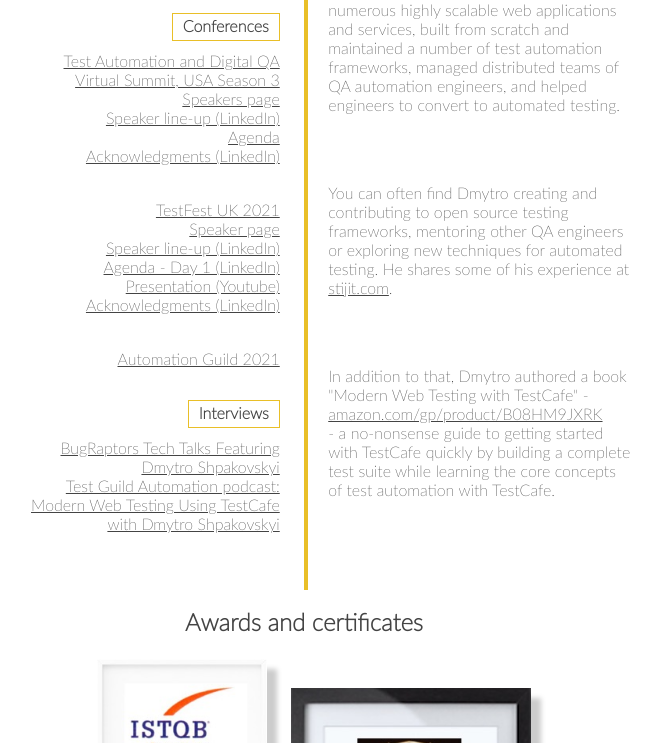
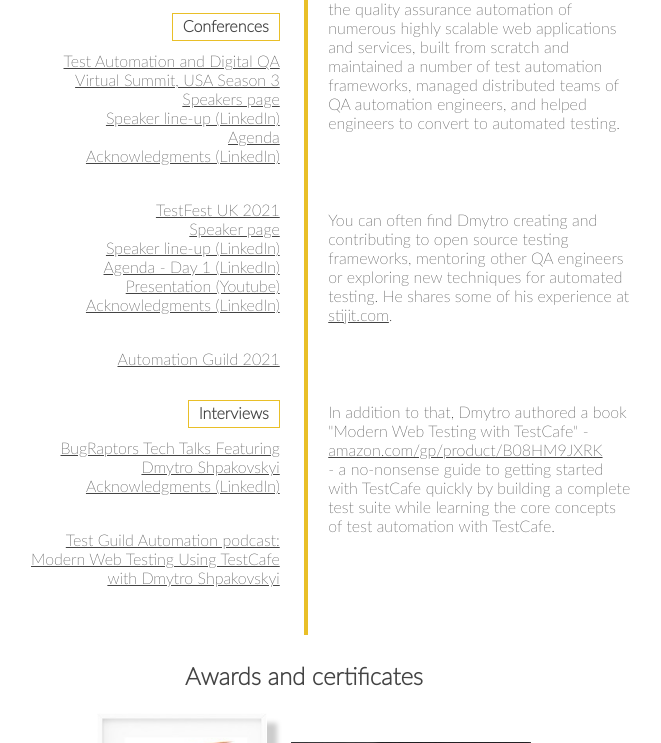
Before and after one commit to Marketionist/marketionist.github.io, a plain HTML site: page index.html in a window 1280 px wide. Shown: the part 551-1294 px from the top of the page, without its empty margins (336-997 px from the left). Drawn offline with Linux system fonts and the light colour scheme.

Commit message:
Add Acknowledgments (LinkedIn)

```diff
--- a/index.html
+++ b/index.html
@@ -99,11 +99,18 @@
                     </ul>
                 </section>
 
-                <section aria-labelledby="podcasts">
+                <section aria-labelledby="interviews">
                     <span class="title-section">Interviews</span>
                     <ul class="list-top">
                         <li>
-                            <a href="https://www.bugraptors.com/blog/bugraptors-tech-talks-featuring-dmytro-shpakovskyi" target="_blank">BugRaptors Tech Talks Featuring Dmytro Shpakovskyi</a>
+                            <ul>
+                                <li>
+                                    <a href="https://www.bugraptors.com/blog/bugraptors-tech-talks-featuring-dmytro-shpakovskyi" target="_blank">BugRaptors Tech Talks Featuring Dmytro Shpakovskyi</a>
+                                </li>
+                                <li>
+                                    <a href="https://www.linkedin.com/posts/bug-raptors_qatalks-qualityassurance-softwaretesting-activity-6808032225959972864-rU6l" target="_blank">Acknowledgments (LinkedIn)</a>
+                                </li>
+                            </ul>
                         </li>
                         <li>
                             <a href="https://testguild.com/podcast/automation/a335-dmytro/" target="_blank">Test Guild Automation podcast: Modern Web Testing Using TestCafe with Dmytro Shpakovskyi</a>
--- a/resume.css
+++ b/resume.css
@@ -36,7 +36,7 @@
 }
 
 [aria-labelledby="biography"] p {
-    margin-bottom: 69px;
+    margin-bottom: 78px;
 }
 
 .link-author {
```
